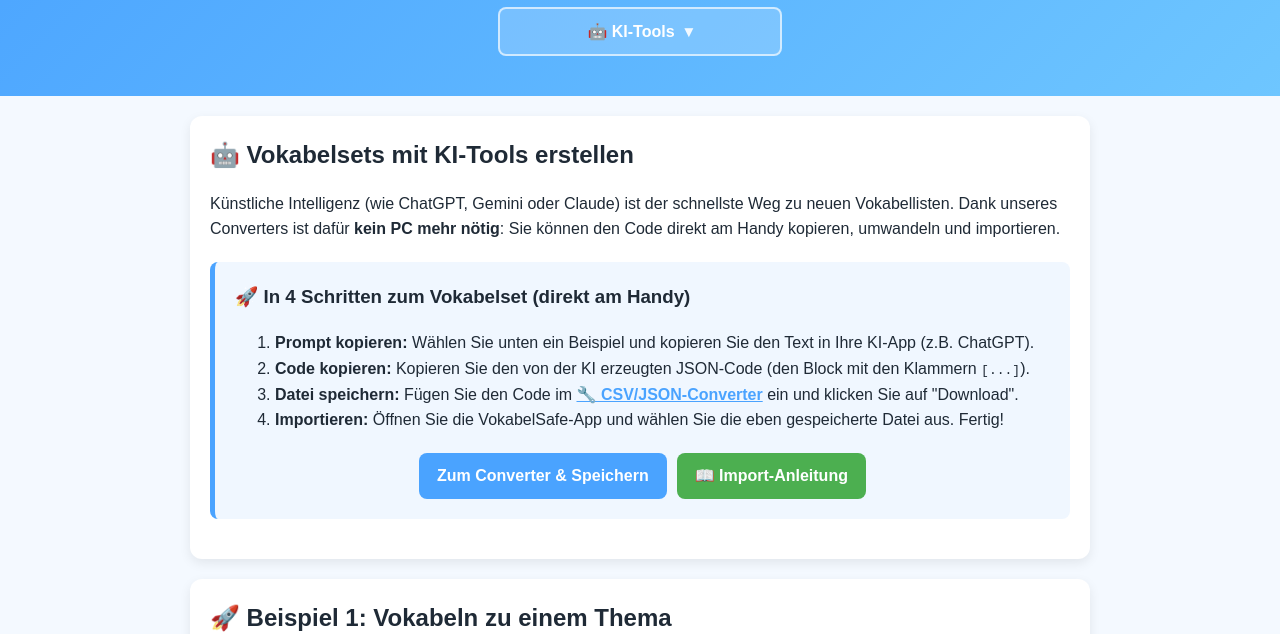
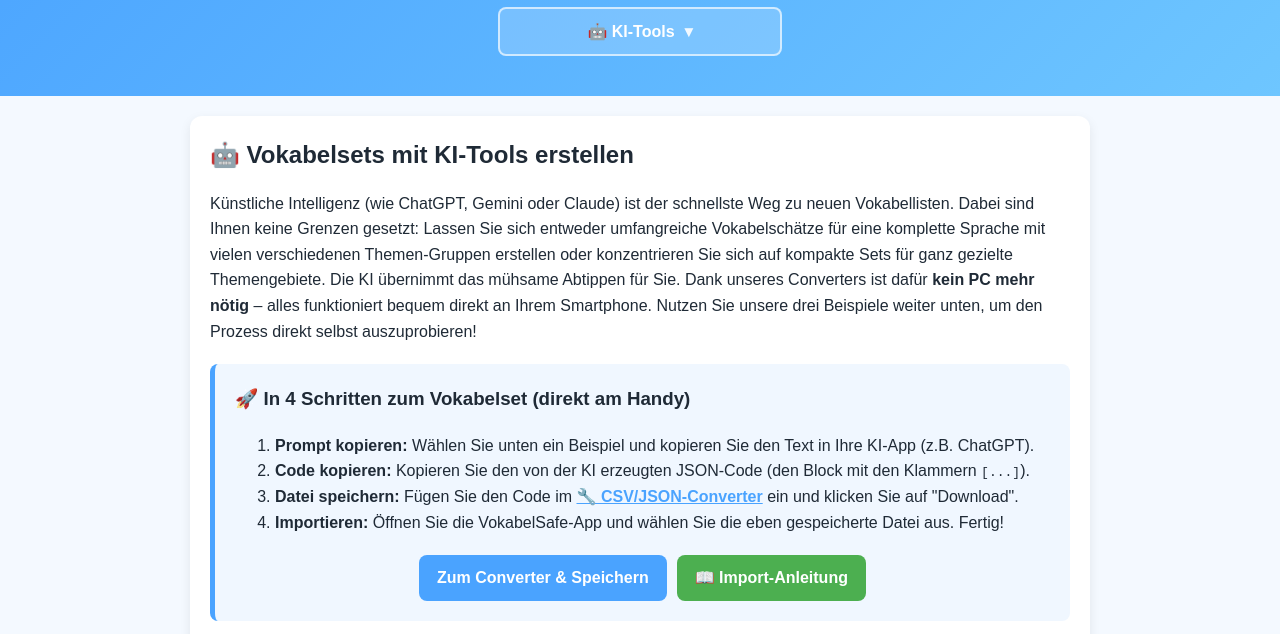
Before and after one commit to VokabelSafe/vokabelsafe-app, a plain HTML site: page ki-tools.html in a window 1280 px wide. Shown: the part 170-804 px from the top of the page. Drawn offline with Linux system fonts and the light colour scheme.

Commit message:
ki-tools.html angepasst

```diff
--- a/ki-tools.html
+++ b/ki-tools.html
@@ -107,7 +107,7 @@
 <main id="main-content" class="container">
   <div class="card">
     <h1>🤖 Vokabelsets mit KI-Tools erstellen</h1>
-    <p>Künstliche Intelligenz (wie ChatGPT, Gemini oder Claude) ist der schnellste Weg zu neuen Vokabellisten. Dank unseres Converters ist dafür <strong>kein PC mehr nötig</strong>: Sie können den Code direkt am Handy kopieren, umwandeln und importieren.</p>
+    <p>Künstliche Intelligenz (wie ChatGPT, Gemini oder Claude) ist der schnellste Weg zu neuen Vokabellisten. Dabei sind Ihnen keine Grenzen gesetzt: Lassen Sie sich entweder umfangreiche Vokabelschätze für eine komplette Sprache mit vielen verschiedenen Themen-Gruppen erstellen oder konzentrieren Sie sich auf kompakte Sets für ganz gezielte Themengebiete. Die KI übernimmt das mühsame Abtippen für Sie. Dank unseres Converters ist dafür <strong>kein PC mehr nötig</strong> – alles funktioniert bequem direkt an Ihrem Smartphone. Nutzen Sie unsere drei Beispiele weiter unten, um den Prozess direkt selbst auszuprobieren!</p>
 
     <div class="highlight" style="background-color: #f0f7ff; border-left: 5px solid var(--primary); padding: 20px; border-radius: 8px;">
       <h3 style="margin-top: 0;">🚀 In 4 Schritten zum Vokabelset (direkt am Handy)</h3>
```
